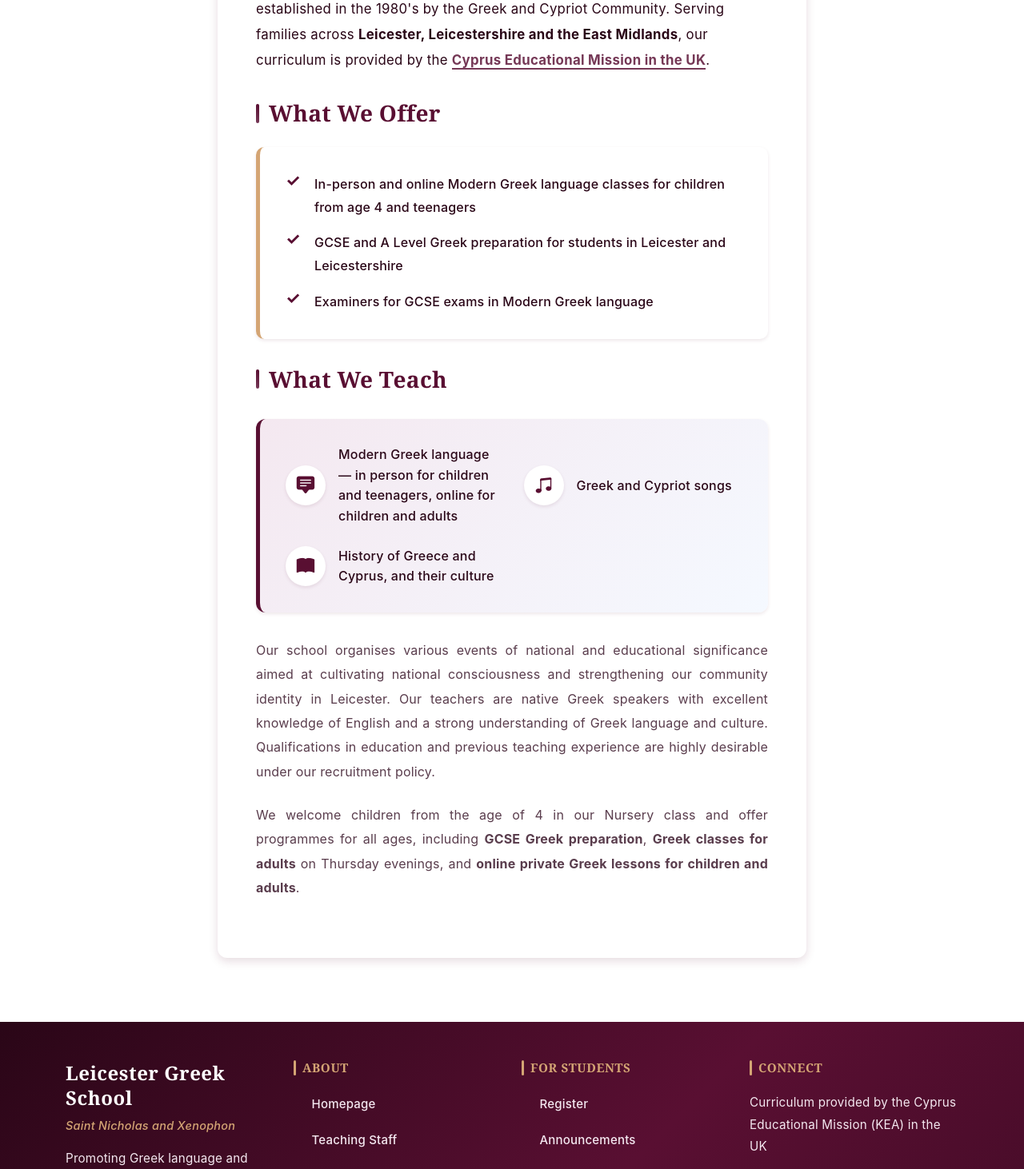
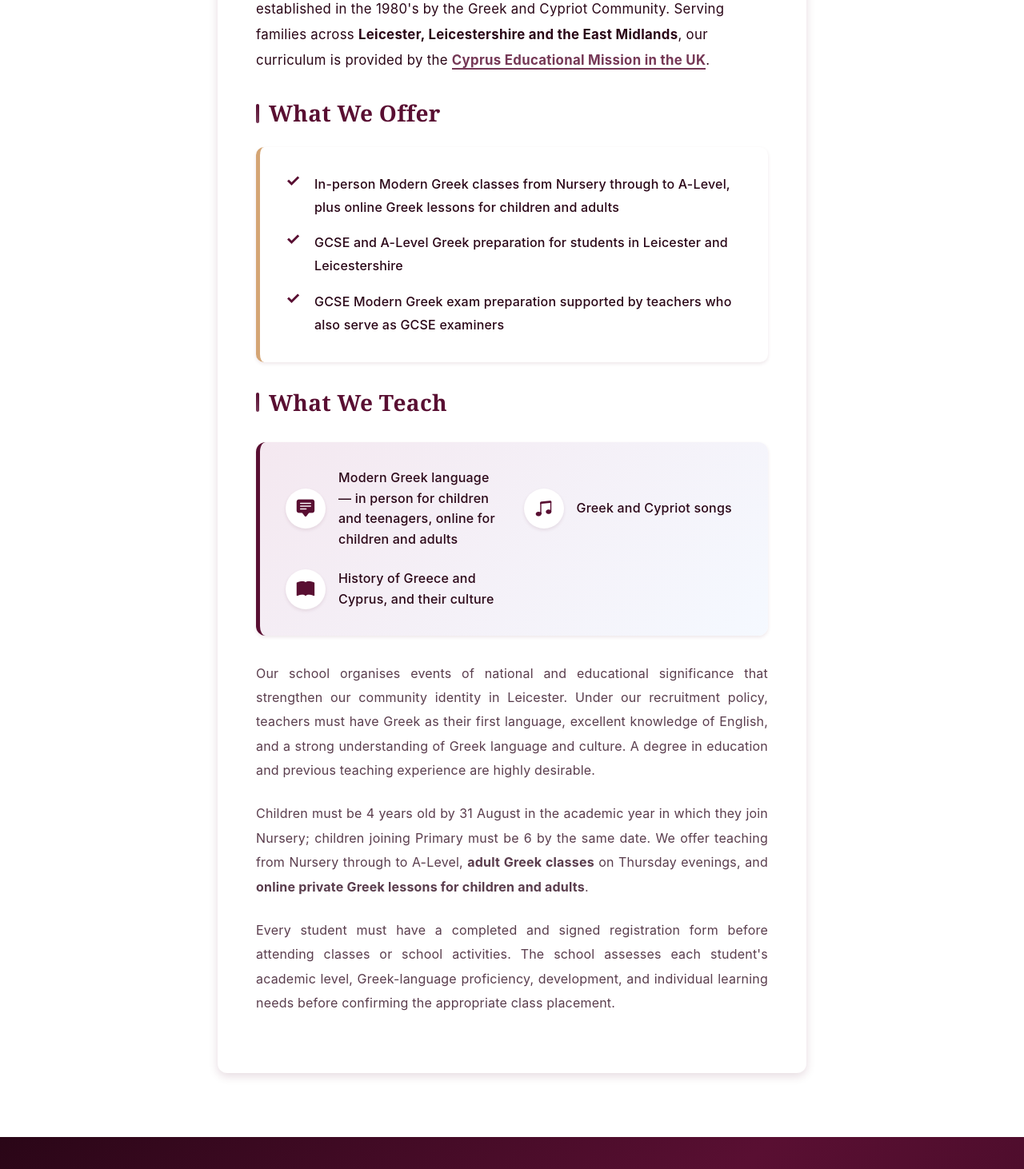
Before and after one commit to Leicester-Greek-School/website, a Vue app: page / in a window 1280 px wide. Shown: the part 1098-2560 px from the top of the page at 80% size. Built offline with nearby package versions, Linux system fonts and the light colour scheme.

Commit message:
Ensure Home page conformity with school policies

```diff
--- a/index.html
+++ b/index.html
@@ -8,7 +8,7 @@
     <!-- Primary Meta Tags -->
     <title>Greek School in Leicester | In-Person Greek Classes for Children &amp; Teens</title>
     <meta name="title" content="Greek School in Leicester | In-Person Greek Classes for Children &amp; Teens">
-    <meta name="description" content="Leicester Greek School offers in-person Greek classes in Leicester for children and teenagers, plus online Greek lessons for children and adults. Modern Greek, GCSE and A Level preparation with qualified GCSE examiners, songs and culture.">
+    <meta name="description" content="Leicester Greek School offers in-person Modern Greek teaching from Nursery through A-Level, adult classes and online lessons. GCSE preparation is supported by teachers who also serve as GCSE examiners.">
     <meta name="keywords" content="Greek school Leicester, Greek classes Leicester, Greek lessons Leicester, Greek lessons for children Leicester, Greek lessons for teenagers Leicester, online Greek lessons for children, online Greek lessons for adults, GCSE Greek Leicester, GCSE Greek examiners, A Level Greek Leicester, Modern Greek Leicester, Greek culture Leicester, Leicester Greek School, Saint Nicholas and Xenophon Greek School, Greek language school Leicestershire, Ελληνικό Σχολείο Λέστερ">
     <meta name="author" content="Leicester Greek School">
     <meta name="robots" content="index, follow, max-image-preview:large, max-snippet:-1, max-video-preview:-1">
@@ -25,7 +25,7 @@
     <meta property="og:type" content="website">
     <meta property="og:url" content="https://leicestergreekschool.com/">
     <meta property="og:title" content="Greek School in Leicester | In-Person Greek Classes for Children &amp; Teens">
-    <meta property="og:description" content="Leicester Greek School offers in-person Greek classes in Leicester for children and teenagers, plus online Greek lessons for children and adults.">
+    <meta property="og:description" content="In-person Modern Greek teaching from Nursery through A-Level, adult classes and online Greek lessons for children and adults.">
     <meta property="og:image" content="https://leicestergreekschool.com/lgs-logo.jpg">
     <meta property="og:image:alt" content="Leicester Greek School - Saint Nicholas and Xenophon">
     <meta property="og:image:width" content="1200">
@@ -37,7 +37,7 @@
     <!-- Twitter Card Meta Tags -->
     <meta name="twitter:card" content="summary_large_image">
     <meta name="twitter:title" content="Greek School in Leicester | In-Person Greek Classes for Children &amp; Teens">
-    <meta name="twitter:description" content="In-person Greek classes in Leicester for children and teenagers, plus online Greek lessons for children and adults.">
+    <meta name="twitter:description" content="In-person Modern Greek teaching from Nursery through A-Level, adult classes and online Greek lessons for children and adults.">
     <meta name="twitter:image" content="https://leicestergreekschool.com/lgs-logo.jpg">
     <meta name="twitter:image:alt" content="Leicester Greek School Logo">
 
@@ -71,7 +71,7 @@
       "@id": "https://leicestergreekschool.com/#organization",
       "name": "Leicester Greek School",
       "alternateName": "Saint Nicholas and Xenophon Greek School",
-      "description": "Leicester Greek School provides in-person Greek classes in Leicester for children and teenagers, plus online Greek lessons for children and adults. The school also teaches Greek and Cypriot songs, history and culture.",
+      "description": "Leicester Greek School provides in-person Modern Greek teaching from Nursery through A-Level, adult classes and online Greek lessons for children and adults. The school also teaches Greek and Cypriot songs, history and culture.",
       "url": "https://leicestergreekschool.com",
       "logo": "https://leicestergreekschool.com/lgs-logo.jpg",
       "image": "https://leicestergreekschool.com/lgs-logo.jpg",
@@ -408,7 +408,7 @@
           "name": "What age can children start at Leicester Greek School?",
           "acceptedAnswer": {
             "@type": "Answer",
-            "text": "We welcome children from age 4 into our Nursery class. Children can join from the September following their fourth birthday. We offer classes from Nursery through to A-Level Greek teaching."
+            "text": "Children must be 4 years old by 31 August in the academic year in which they join Nursery. Children joining Primary must be 6 by the same date. Leicester Greek School offers teaching from Nursery through to A-Level."
           }
         },
         {
--- a/src/router/index.js
+++ b/src/router/index.js
@@ -18,7 +18,7 @@ const routes = [
     component: Home,
     meta: {
       title: 'Greek School in Leicester | In-Person Greek Classes for Children & Teens',
-      description: 'Leicester Greek School offers in-person Greek classes in Leicester for children and teenagers, plus online Greek lessons for children and adults. Modern Greek, GCSE and A Level preparation with qualified GCSE examiners, songs and culture.',
+      description: 'Leicester Greek School offers in-person Modern Greek teaching from Nursery through A-Level, adult classes and online lessons. GCSE preparation is supported by teachers who also serve as GCSE examiners.',
       keywords: 'Greek school Leicester, Greek classes Leicester, Greek lessons for children Leicester, Greek lessons for teenagers Leicester, online Greek lessons children, online Greek lessons adults, GCSE Greek Leicester, GCSE Greek examiners'
     }
   },
--- a/src/views/Home.vue
+++ b/src/views/Home.vue
@@ -40,9 +40,9 @@
 
             <h3 class="section-title">What We Offer</h3>
             <ul class="info-list">
-              <li>In-person and online Modern Greek language classes for children from age 4 and teenagers</li>
-              <li>GCSE and A Level Greek preparation for students in Leicester and Leicestershire</li>
-              <li>Examiners for GCSE exams in Modern Greek language</li>
+              <li>In-person Modern Greek classes from Nursery through to A-Level, plus online Greek lessons for children and adults</li>
+              <li>GCSE and A-Level Greek preparation for students in Leicester and Leicestershire</li>
+              <li>GCSE Modern Greek exam preparation supported by teachers who also serve as GCSE examiners</li>
             </ul>
 
             <h3 class="section-title">What We Teach</h3>
@@ -65,11 +65,23 @@
             </div>
 
             <p class="text-justify">
-              Our school organises various events of national and educational significance aimed at cultivating national consciousness and strengthening our community identity in Leicester. Our teachers are native Greek speakers with excellent knowledge of English and a strong understanding of Greek language and culture. Qualifications in education and previous teaching experience are highly desirable under our recruitment policy.
+              Our school organises events of national and educational significance that strengthen our
+              community identity in Leicester. Under our recruitment policy, teachers must have Greek as
+              their first language, excellent knowledge of English, and a strong understanding of Greek
+              language and culture. A degree in education and previous teaching experience are highly desirable.
             </p>
 
             <p class="text-justify">
-              We welcome children from the age of 4 in our Nursery class and offer programmes for all ages, including <strong>GCSE Greek preparation</strong>, <strong>Greek classes for adults</strong> on Thursday evenings, and <strong>online private Greek lessons for children and adults</strong>.
+              Children must be 4 years old by 31 August in the academic year in which they join Nursery;
+              children joining Primary must be 6 by the same date. We offer teaching from Nursery through
+              to A-Level, <strong>adult Greek classes</strong> on Thursday evenings, and <strong>online private
+              Greek lessons for children and adults</strong>.
+            </p>
+
+            <p class="text-justify">
+              Every student must have a completed and signed registration form before attending classes or
+              school activities. The school assesses each student's academic level, Greek-language proficiency,
+              development, and individual learning needs before confirming the appropriate class placement.
             </p>
 
           </div>
```
Also changed, not shown: llms.txt.
